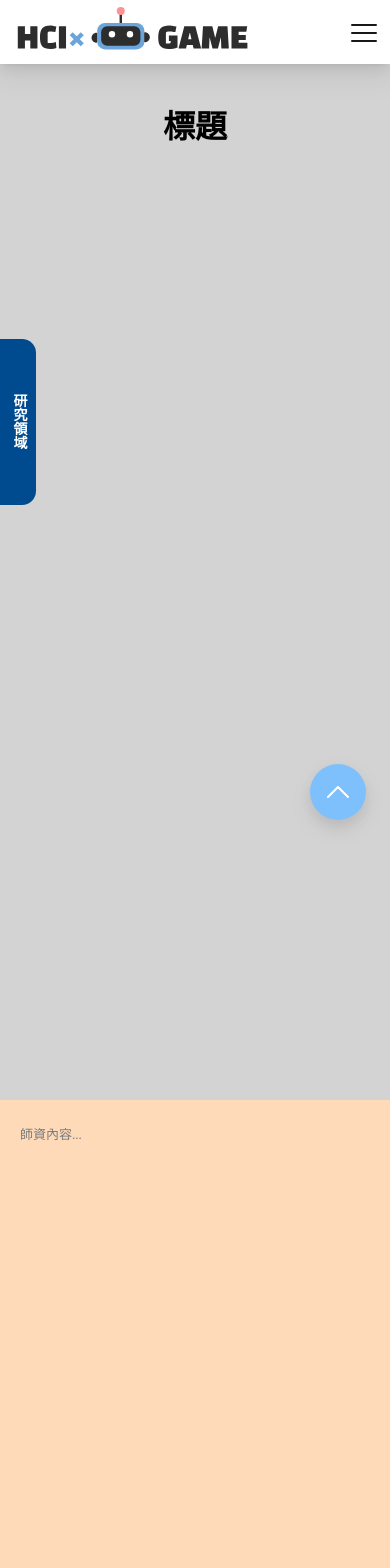
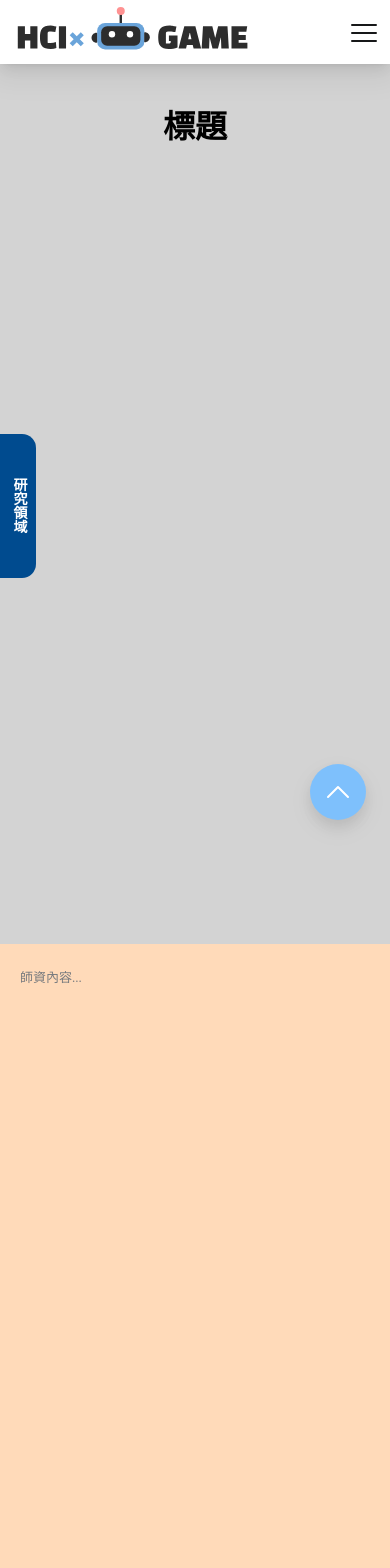
Before and after one commit to linnaijun/HCIwebsite, a React (Create React App) app: page / in a window 390 px wide. Shown: the top 1568 px of the page. Built offline with nearby package versions, Linux system fonts and the light colour scheme.

Commit message:
修修CSS 置左標籤以及領域區塊

```diff
--- a/src/App.css
+++ b/src/App.css
@@ -101,7 +101,7 @@
   /* 定义变量 */
   position: fixed;
   left: 0;
-  top: 50%;
+  top: 60%;
   transform: translateX(var(--translate-x)) translateY(-50%);
   width: 20px;
   height: 172px;
@@ -352,11 +352,11 @@
   }
 
   .fixedBox {
-    width: 14 px;
-    height: 118px;
+    width: 12px;
+    height: 120px;
     font-size: 14px;
     border-radius: 0px 14px 14px 0px;
-    padding: 24px 8px;
+    padding: 12px 12px;
     background: #7EC0FC;
   }
 
--- a/src/App.js
+++ b/src/App.js
@@ -67,8 +67,6 @@ function App() {
   }, [newTextAnimation, newText]);
 
 
-
-
   const handleScroll = useCallback(() => {
     const halfWindowHeight = window.innerHeight / 2;
     const scrollPosition = window.pageYOffset + halfWindowHeight;
@@ -84,6 +82,7 @@ function App() {
       camp: document.getElementById('camp') ? document.getElementById('camp').offsetTop : 0,
       contact: document.getElementById('contact') ? document.getElementById('contact').offsetTop : 0,
     };
+
 
     // 使用if-else if结构来根据滚动位置设置newText和sidebarBgColor
     if (scrollPosition >= positions.title && scrollPosition < positions.faculty) {
@@ -158,7 +157,7 @@ function App() {
         <div className={`fixedBox ${isSidebarVisible ? '' : 'hideSidebar'}`} style={{ backgroundColor: sidebarBgColor }}>
           <div className={`verticalText ${newTextAnimation}`}>{currentText}</div>
         </div>
-        <Title height="1000px" id="title" />
+        <Title height="100vh" id="title" /> {/*偷偷改動*/}
         <Faculty height="800px" id="faculty" />
         <Thesis height="800px" id="thesis" />
         <Topics height="800px" id="topics" />
--- a/src/Topics.css
+++ b/src/Topics.css
@@ -1,13 +1,13 @@
 .topics_box {
     background: url(./img/Topics_bg.png)no-repeat center center;
     background-size: cover;
-    padding: 120px 0;
+    padding: 120px 0px 120px 36px;
 }
 
 .topics_cards {
     display: flex;
     justify-content: center;
-    margin: 0 -12px;
+    margin: 0 0px;
 }
 
 .topics_outer {
@@ -72,11 +72,12 @@ p {
     font-size: 13px;
     font-style: normal;
     font-weight: 500;
-    line-height: 225%;
+    line-height: 215%;
     /* 29.25px */
 }
 
-@media (max-width: 1440px) {
+@media (max-width: 1280px) {
+    /* 讓mac對焦pc瀏覽體驗 */
     .topics_box {
         padding: 60px 0;
 
@@ -128,6 +129,10 @@ p {
 }
 
 @media (max-width: 768px) {
+    .topics_box {
+        padding: 60px 0px;
+
+    }
     .topics_cards {
         max-width: 400px;
     }
--- a/src/Topics.json
+++ b/src/Topics.json
@@ -16,7 +16,7 @@
         "id": 3,
         "title": "桌遊設計",
         "title_en": "Board game design",
-        "describe": "結合動作、聲音、節奏、道具、圖片、公仔、故事背景等加入遊戲要素，研究提供玩家更多感官的刺激和不同於以往的經驗，以提升桌上型遊戲的樂趣與品質。"
+        "describe": "結合動作、聲音、節奏、道具、圖片、公仔、故事背景等遊戲要素，研究如何更多元的感官刺激，以營造不同於以往的體驗並提升桌上型遊戲的樂趣與品質。"
     },
     {
         "id": 4,
```
